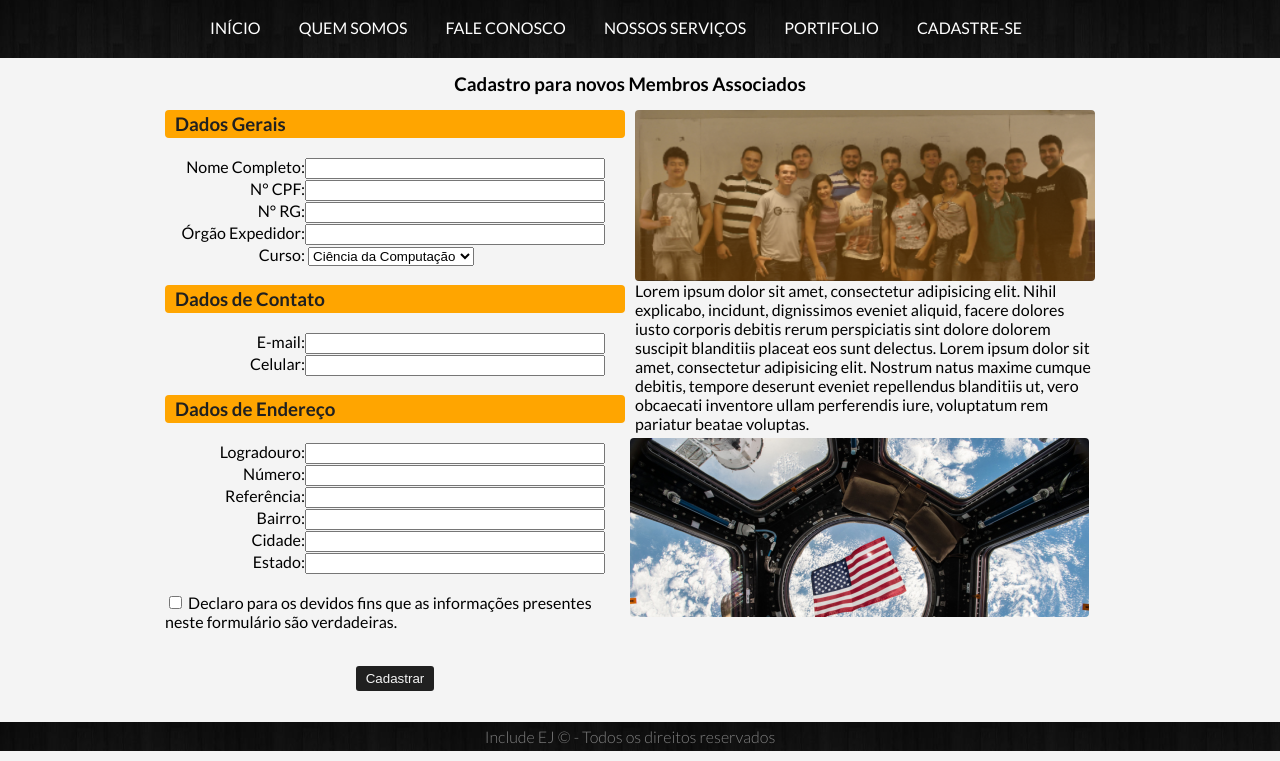
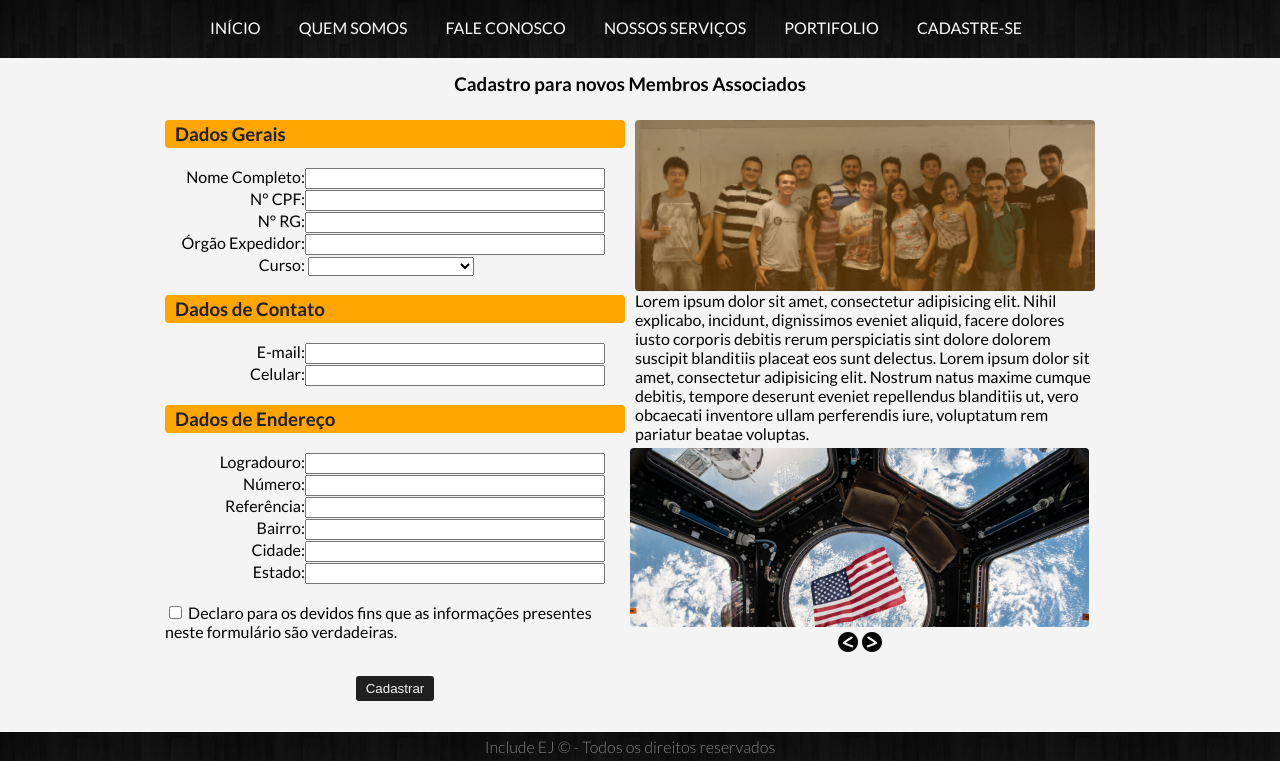
Before and after one commit to micaelmf/LinguagensDeProgramacao, a plain HTML site: page ProjetoWEB1/src/index.html in a window 1280 px wide. Shown: the part 360-1121 px from the top of the page. Drawn offline with Linux system fonts and the light colour scheme.

Commit message:
tudo pronto

```diff
--- a/ProjetoWEB1/src/css/formCadastro.css
+++ b/ProjetoWEB1/src/css/formCadastro.css
@@ -13,6 +13,17 @@ a:hover{
     text-decoration: underline;
 }
 
+img{
+    max-width: 100%;
+    height: auto;
+    border-radius: 4px;
+}
+
+div.time{
+    margin: 5px 5px;
+    float: left;
+}
+
 label.Label{
     text-align: right;
     display: inline-block;
@@ -23,7 +34,18 @@ label.Label{
     width: 300px;
 }
 
-#form-cadastro{
+#banner-rodape{
+    text-align: center;
+    margin: 5px 5px 5px 5px;
+}
+
+#banner-imagem{
+
+
+}
+
+div.div-banner{
+    display:  inline-block;
 
 }
 
@@ -98,10 +120,30 @@ a.botao:hover, input.botao:hover{
     text-decoration: none;
 }
 
-img{
-    max-width: 100%;
-    height: auto;
-    border-radius: 4px;
+.botao-banner-esquerdo{
+    padding: 5px 10px;
+    border-radius: 3px;
+    background-color: #202020;
+    color: #f5f5f5;
+    cursor: pointer;
+    margin: 5px 0;
+    display: inline-block;
+    border: none;
+    font-size: 8pt;
+    float: left;
+}
+
+.botao-banner-direito{
+    padding: 5px 10px;
+    border-radius: 3px;
+    background-color: #202020;
+    color: #f5f5f5;
+    cursor: pointer;
+    margin: 5px 0;
+    display: inline-block;
+    border: none;
+    font-size: 8pt;
+    float: right;
 }
 
 /*LAYOUT DO SITE*/
@@ -140,10 +182,7 @@ div.rodape{
 
 }
 
-.time{
-    margin: 5px 5px;
-    float: left;
-}
+
 
 .form{
     margin: 5px 5px;
--- a/ProjetoWEB1/src/index.html
+++ b/ProjetoWEB1/src/index.html
@@ -8,13 +8,12 @@
         <title>Cadastro de novos membros - Include</title>
         <meta charset = "UTF-8">
     </head>
-    <body onload = "slide1()">
+    <body onload = "buildImage();">
         <div class="linha">
             <div class="coluna">
                 <img src="img/img_topo.png" alt="imagem do topo">
             </div>
         </div>
-
         <div class="header">
             <div class="linha">
                 <header>
@@ -37,34 +36,38 @@
             <div class="col12 titulo">
                 <h3 class="titulo">Cadastro para novos Membros Associados</h3>
             </div>
+        </div>
+        <div class="linha">
             <section>
                 <div class="col6 form">
                     <form id="form-cadastro">
                         <h3 class="h3-form">Dados Gerais</h3>
                         <br />
-                        <label class="Label"> Nome Completo: </label><input class="TextBox" type="text" name="txtNomeCompleto"><br />
-                        <label class="Label">N° CPF: </label><input class="TextBox" type="text" name="txtCpf"><br />
-                        <label class="Label">N° RG: </label><input class="TextBox" type="text" name="txtRg"><br />
-                        <label class="Label">Órgão Expedidor: </label><input class="TextBox" type="text" name="txtOrgaoExpedidor"><br />
+                        <label class="Label"> Nome Completo: </label><input class="TextBox" type="text" name="txtNomeCompleto" required="true">
+                        <br />
+                        <label class="Label">N° CPF: </label><input class="TextBox" type="text" name="txtCpf" required="true"><br />
+                        <label class="Label">N° RG: </label><input class="TextBox" type="text" name="txtRg" required="true"><br />
+                        <label class="Label">Órgão Expedidor: </label><input class="TextBox" type="text" name="txtOrgaoExpedidor" required="true"><br />
                         <label class="Label">Curso: </label>
-                                <select name="selectCurso" size="1">
+                                <select name="selectCurso" size="1" required="true">
+                                <option></option>
                                 <option>Ciência da Computação</option>
                                 <option>Engenharia de Software</option>
                                 </select><br />
                         <br />
                         <h3 class="h3-form">Dados de Contato</h3>
                         <br />
-                        <label class="Label">E-mail: </label><input class="TextBox" type="text" name="txtEmail"><br />
-                        <label class="Label">Celular: </label><input class="TextBox"  type="text" name="txtCelular"><br />
+                        <label class="Label">E-mail: </label><input class="TextBox" type="text" name="txtEmail" required="true"><br />
+                        <label class="Label">Celular: </label><input class="TextBox"  type="text" name="txtCelular" required="true"><br />
                         <br />
                         <h3 class="h3-form">Dados de Endereço</h3>
                         <br />
-                        <label class="Label">Logradouro: </label><input class="TextBox" type="text" name="txtLogradouro"><br />
-                        <label class="Label">Número: </label><input class="TextBox" type="text" name="txtNumero"><br />
-                        <label class="Label">Referência: </label><input class="TextBox" type="text" name="txtReferencia"><br />
-                        <label class="Label">Bairro: </label><input class="TextBox" type="text" name="txtBairro"><br />
-                        <label class="Label">Cidade: </label><input class="TextBox" type="text" name="txtCidade"><br />
-                        <label class="Label">Estado: </label><input class="TextBox" type="text" name="txtEstado"><br />
+                        <label class="Label">Logradouro: </label><input class="TextBox" type="text" name="txtLogradouro" required="true"><br />
+                        <label class="Label">Número: </label><input class="TextBox" type="text" name="txtNumero" required="true"><br />
+                        <label class="Label">Referência: </label><input class="TextBox" type="text" name="txtReferencia" required="true"><br />
+                        <label class="Label">Bairro: </label><input class="TextBox" type="text" name="txtBairro" required="true"><br />
+                        <label class="Label">Cidade: </label><input class="TextBox" type="text" name="txtCidade" required="true"><br />
+                        <label class="Label">Estado: </label><input class="TextBox" type="text" name="txtEstado" required="true"><br />
                         <br />
                         <input type="checkbox" name="cbAceito" value="aceito"> Declaro para os devidos fins que as informações presentes neste formulário são verdadeiras.
                         <br />
@@ -77,12 +80,33 @@
             </section>
             <section>
                 <div class="col6 time">
-                    <img src="img/time.png" alt="time Include">
+                    <img class="time" src="img/time.png" alt="time Include">
                     Lorem ipsum dolor sit amet, consectetur adipisicing elit. Nihil explicabo, incidunt, dignissimos eveniet aliquid, facere dolores iusto corporis debitis rerum perspiciatis sint dolore dolorem suscipit blanditiis placeat eos sunt delectus. Lorem ipsum dolor sit amet, consectetur adipisicing elit. Nostrum natus maxime cumque debitis, tempore deserunt eveniet repellendus blanditiis ut, vero obcaecati inventore ullam perferendis iure, voluptatum rem pariatur beatae voluptas.
                 </div>
-                <div>
-                    <img id="banner" src="img/banner9.png" alt="img banner">
+                <!-- <div><img id="banner" src="img/imagem9.jpg" alt="img banner"></div>-->
+                <!--
+                <button class="btn-esquerdo" onclick="proxImagem()">Próximo</button>
+                <button onclick="imagemAnt()">Anterior</button>
+                -->
+
+                <div class = "div-banner col6">
+                    <div id="banner-imagem">
+                        <div class="contents" id="content"></div>
+                    </div>
+
+                    <div id="banner-rodape">
+                        <img onclick="imagemAnt()" src="img/botao_esquerda.png" alt="botao_esquerda">
+                        <img onclick="proxImagem()" src="img/botao_direita.png" alt="botao_direita">
+                    </div>
+
+                    </div>
+
+
+
                 </div>
+
+
+
             </section>
         </div>
         <div class="footer">
--- a/ProjetoWEB1/src/javaScript/banner.js
+++ b/ProjetoWEB1/src/javaScript/banner.js
@@ -1,9 +1,87 @@
+
+
+/*
 function slide1(){
     document.getElementById("banner").src = "img/banner9.png";
-    setTimeout(slide2,3000);
+    setTimeout(slide2,1000);
 }
 
 function slide2(){
     document.getElementById("banner").src = "img/banner8.png";
-    setTimeout(slide1,3000);
+    setTimeout(slide1,1000);
 }
+
+var a =  new array('img/banner7.png','img/banner8.png','img/banner9.png');
+
+function slide(){
+
+	document.getElementById("banner").src = a[2];
+
+}
+*/
+/*
+var myImage = document.getElementById("banner");
+
+var imageArray = ["img/imagem7.jpg","img/imagem8.jpg","img/imagem9.jpg"];
+
+var imageIndex = 0;
+
+function slide1() {
+  myImage.setAttribute("src",imageArray[imageIndex]);
+  imageIndex = (imageIndex + 1) % imageArray.length;
+
+}
+
+setInterval(slide1, 1000);
+*/
+
+/*
+var imgArray = ["img/imagem7.jpg","img/imagem8.jpg","img/imagem9.jpg"];
+
+var element = document.getElementById("banner");
+
+function slide1(element)
+{
+    var img = document.getElementById(element);
+
+    for(var i = 0; i < imgArray.length;i++){
+        if(imgArray[i].src == img.src){ // << check this
+            if(i === imgArray.length){
+                document.getElementById(element).src = imgArray[0].src;
+                break;
+            }
+            document.getElementById(element).src = imgArray[i+1].src;
+            break;
+        }
+    }
+}
+*/
+
+var imagens = ["img/imagem7.jpg","img/imagem8.jpg","img/imagem9.jpg"];
+var indice = 0;
+
+function buildImage() {
+  var img = document.createElement('img')
+  img.src = imagens[indice];
+  document.getElementById('content').appendChild(img);
+}
+
+function proxImagem(){
+  var img = document.getElementById('content').getElementsByTagName('img')[0]
+  indice++;
+  indice = indice % imagens.length
+  img.src = imagens[indice];
+}
+
+function imagemAnt(){
+	var img = document.getElementById('content').getElementsByTagName('img')[0]
+	if(indice == 0){
+		indice = imagens.length-1;
+		img.src = imagens[indice];
+	}else{
+		indice--;
+		img.src = imagens[indice];
+	}
+}
+
+setInterval(proxImagem, 5000);
```
Also changed, not shown: ProjetoWEB1/src/img/botao_direita.png (added), ProjetoWEB1/src/img/botao_esquerda.png (added), ProjetoWEB1/src/img/imagem7.jpg (renamed from ProjetoWEB1/src/img/banner7.png), ProjetoWEB1/src/img/imagem8.jpg (renamed from ProjetoWEB1/src/img/banner8.png), ProjetoWEB1/src/img/imagem9.jpg (renamed from ProjetoWEB1/src/img/banner9.png).
